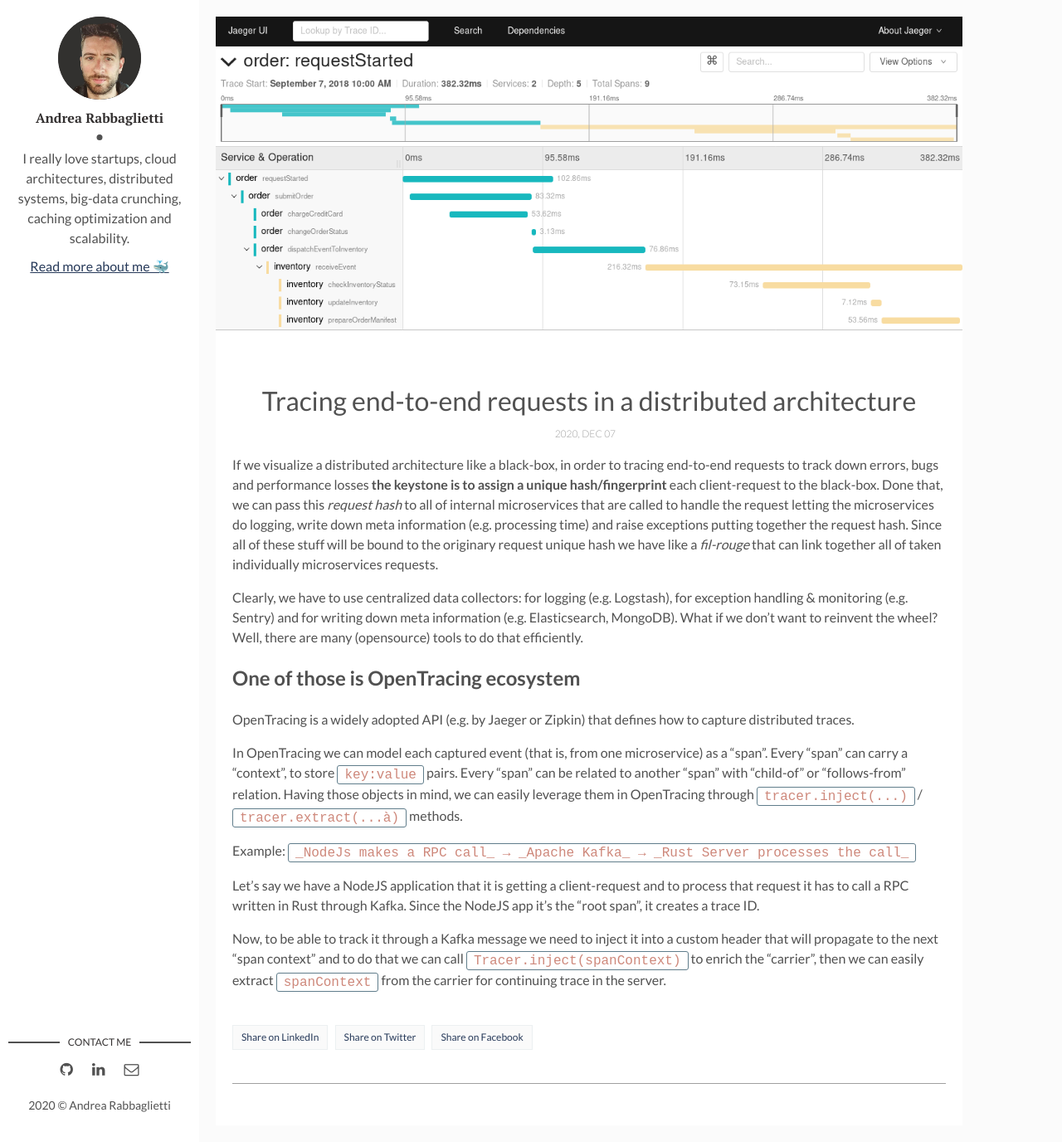
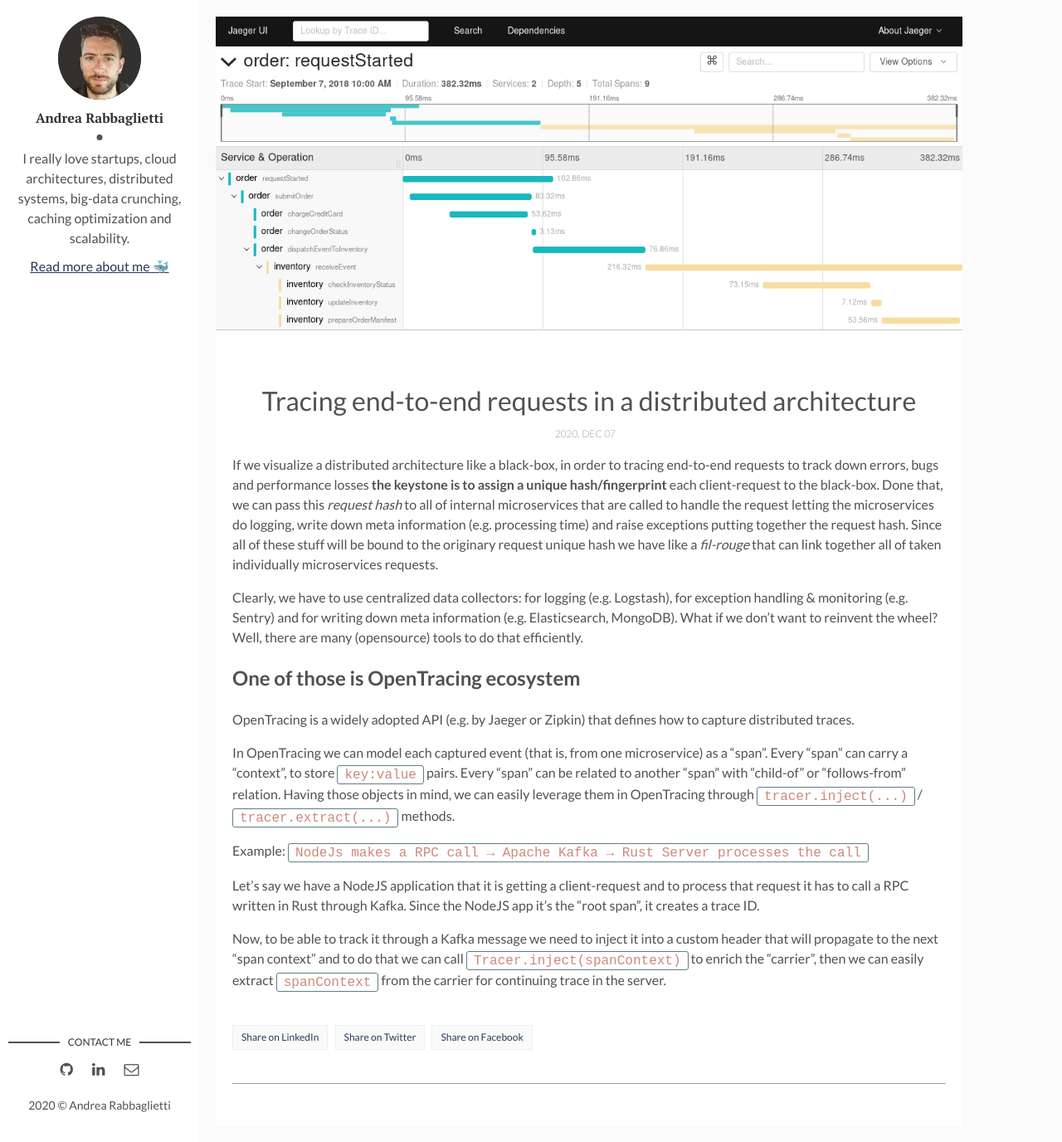
Before and after one commit to rabbagliettiandrea/rabbagliettiandrea.github.io, a Jekyll site: the page built from _posts/2020-12-07-tracing-end-to-end-requests-in-distributed-architecture.md, in a window 1280 px wide and 1376 px high. Shown: the whole window at 83% size. Built offline with Jekyll 4.4.1, drawn with Linux system fonts in a browser that asks for light colours.

```diff
--- a/_posts/2020-12-07-tracing-end-to-end-requests-in-distributed-architecture.md
+++ b/_posts/2020-12-07-tracing-end-to-end-requests-in-distributed-architecture.md
@@ -17,10 +17,10 @@ What if we don’t want to reinvent the wheel? Well, there are many (opensource)
 OpenTracing is a widely adopted API (e.g. by Jaeger or Zipkin) that defines how to capture distributed traces.
 
 In OpenTracing we can model each captured event (that is, from one microservice) as a "span". Every "span" can carry a "context", to store `key:value` pairs. Every "span" can be related to another "span" with "child-of" or “follows-from” relation.
-Having those objects in mind, we can easily leverage them in OpenTracing through `tracer.inject(...)` / `tracer.extract(...à)` methods.
+Having those objects in mind, we can easily leverage them in OpenTracing through `tracer.inject(...)` / `tracer.extract(...)` methods.
 
 Example:
-`_NodeJs makes a RPC call_ → _Apache Kafka_ → _Rust Server processes the call_`
+`NodeJs makes a RPC call → Apache Kafka → Rust Server processes the call`
 
 Let's say we have a NodeJS application that it is getting a client-request and to process that request it has to call a RPC written in Rust through Kafka.
 Since the NodeJS app it’s the "root span", it creates a trace ID.
```
